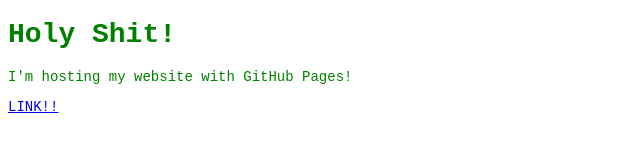
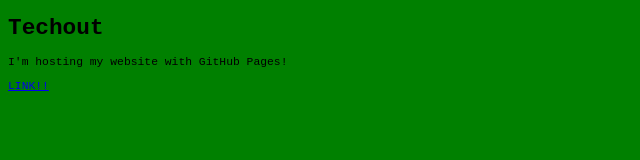
Before and after one commit to techout/techout.github.io, a plain HTML site: page index.html in a window 1280 px wide. Shown: the whole page, without its empty margins (0-640 px from the left). Drawn offline with Linux system fonts and the light colour scheme.

Commit message:
testing
test

```diff
--- a/index.html
+++ b/index.html
@@ -6,8 +6,8 @@
 	<link rel="stylesheet" href="styles/main.css">
 </head>
 <body>
-	<h1>Holy Shit!</h1>
+	<h1>Techout</h1>
 	<p>I'm hosting my website with GitHub Pages!</p>
-	<a href="sites/test.html">LINK!!</a>
+	<a href="test.html">LINK!!</a>
 </body>
 </html>
--- a/styles/main.css
+++ b/styles/main.css
@@ -1,5 +1,6 @@
 body{
-	font-family: "Envy Code", Bitstream, monospace;
+	font-family: monospace;
 	font-size: 87.5%;
-	color: green;
+	background-color: green;
+	margin-left: 50;
 }
```
